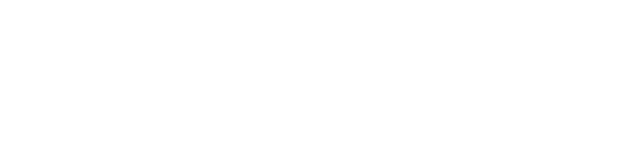
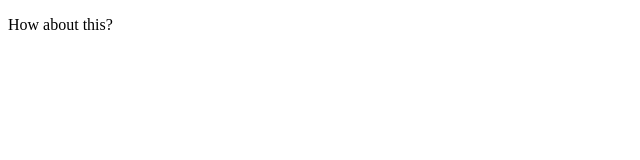
Before and after one commit to ShotaG/advanced-js, a plain HTML site: page index.html in a window 1280 px wide. Shown: the whole page, without its empty margins (0-640 px from the left). Drawn offline with Linux system fonts and the light colour scheme.

Commit message:
more practice with git commands

```diff
--- a/index.html
+++ b/index.html
@@ -5,6 +5,6 @@
 	<title>Document</title>
 </head>
 <body>
-
+	<p>How about this?</p>
 </body>
 </html>
```
